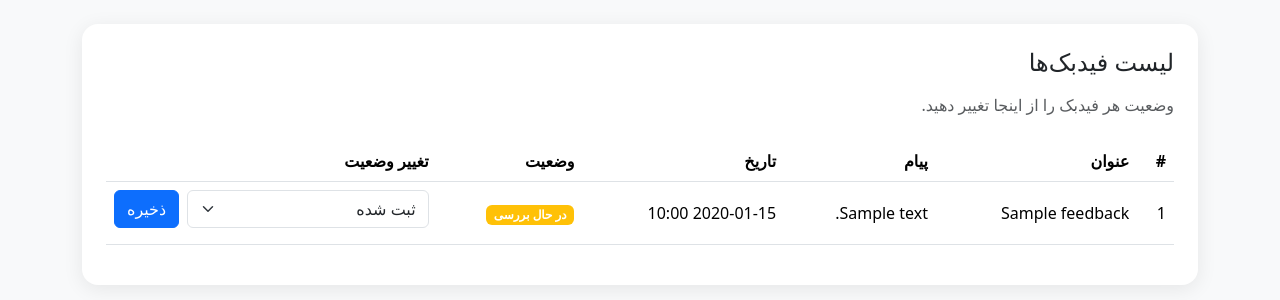
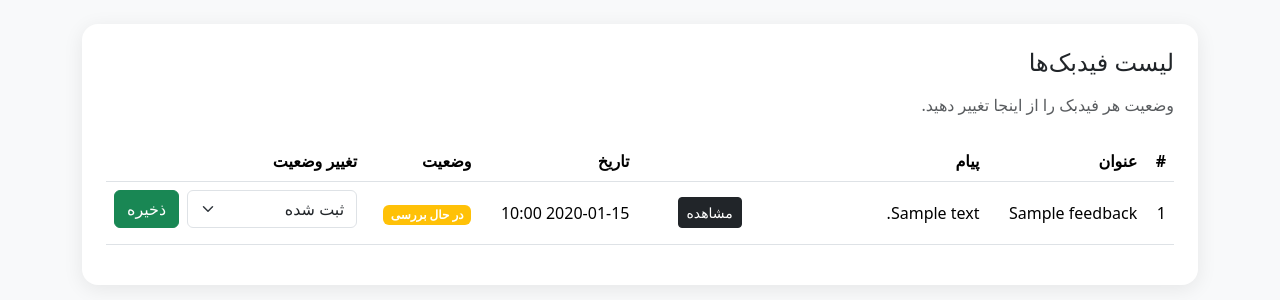
Before and after one commit to Fargolnz/Feedback-Board, a FastAPI app: page /dashboard in a window 1280 px wide. Shown: the part 56-356 px from the top of the page. Run offline with FastAPI, Linux system fonts and the light colour scheme; tables that the repository leaves empty hold one stand-in row (values such as "Sample post").

Commit message:
Better display of long titles and messages

```diff
--- a/app/static/css/style.css
+++ b/app/static/css/style.css
@@ -11,3 +11,8 @@ body {
 .table td {
     vertical-align: middle;
 }
+
+.message-cell {
+    width: 350px;
+    padding-left: 40px !important;
+}
--- a/app/templates/dashboard.html
+++ b/app/templates/dashboard.html
@@ -4,7 +4,7 @@
         <meta charset="UTF-8" />
         <meta name="viewport" content="width=device-width, initial-scale=1.0" />
         <title>داشبورد مدیریت | Feedback Board</title>
-        <link href="https://cdn.jsdelivr.net/npm/bootstrap@5.3.3/dist/css/bootstrap.rtl.min.css" rel="stylesheet">
+        <link href="https://cdn.jsdelivr.net/npm/bootstrap@5.3.3/dist/css/bootstrap.rtl.min.css" rel="stylesheet" />
         <link rel="stylesheet" href="/static/css/style.css" />
     </head>
 
@@ -41,8 +41,31 @@
                             {% for feedback in feedbacks %}
                             <tr>
                                 <td>{{ feedback.id }}</td>
-                                <td>{{ feedback.title }}</td>
-                                <td>{{ feedback.message[:50] }}</td>
+                                <td title="{{ feedback.title }}">
+                                    {% if feedback.title|length > 30 %}
+                                        {{ feedback.title[:20] }}...
+                                    {% else %}
+                                        {{ feedback.title }}
+                                    {% endif %}
+                                </td>
+                                <td class="message-cell">
+                                    <div class="d-flex justify-content-between align-items-center gap-0">
+                                        <span>
+                                            {% if feedback.message|length > 20 %}
+                                                {{ feedback.message[:25] }}...
+                                            {% else %}
+                                                {{ feedback.message }}
+                                            {% endif %}
+                                        </span>
+                                        <button
+                                            type="button"
+                                            class="btn btn-sm btn-dark"
+                                            data-bs-toggle="modal"
+                                            data-bs-target="#messageModal{{ feedback.id }}">
+                                            مشاهده
+                                        </button>
+                                    </div>
+                                </td>
                                 <td>{{ feedback.created_at.strftime("%Y-%m-%d %H:%M") }}</td>
                                 <td>
                                     {% if feedback.status == "registered" %}
@@ -78,15 +101,36 @@
                                                 رسیدگی شده
                                             </option>
                                         </select>
-                                        <button type="submit" class="btn btn-primary">ذخیره</button>
+                                        <button type="submit" class="btn btn-success">
+                                            ذخیره
+                                        </button>
                                     </form>
                                 </td>
                             </tr>
+                            <div class="modal fade" id="messageModal{{ feedback.id }}" tabindex="-1" aria-hidden="true">
+                                <div class="modal-dialog modal-dialog-centered">
+                                    <div class="modal-content">
+                                        <div class="modal-header">
+                                            <h5 class="modal-title">{{ feedback.title }}</h5>
+                                            <button type="button" class="btn-close" data-bs-dismiss="modal"></button>
+                                        </div>
+                                        <div class="modal-body">
+                                            {{ feedback.message }}
+                                        </div>
+                                        <div class="modal-footer">
+                                            <button type="button" class="btn btn-secondary" data-bs-dismiss="modal">
+                                                بستن
+                                            </button>
+                                        </div>
+                                    </div>
+                                </div>
+                            </div>
                             {% endfor %}
                         </tbody>
                     </table>
                 </div>
             </div>
         </main>
+        <script src="https://cdn.jsdelivr.net/npm/bootstrap@5.3.3/dist/js/bootstrap.bundle.min.js"></script>
     </body>
 </html>
```
Also changed, not shown: 1 other file.
